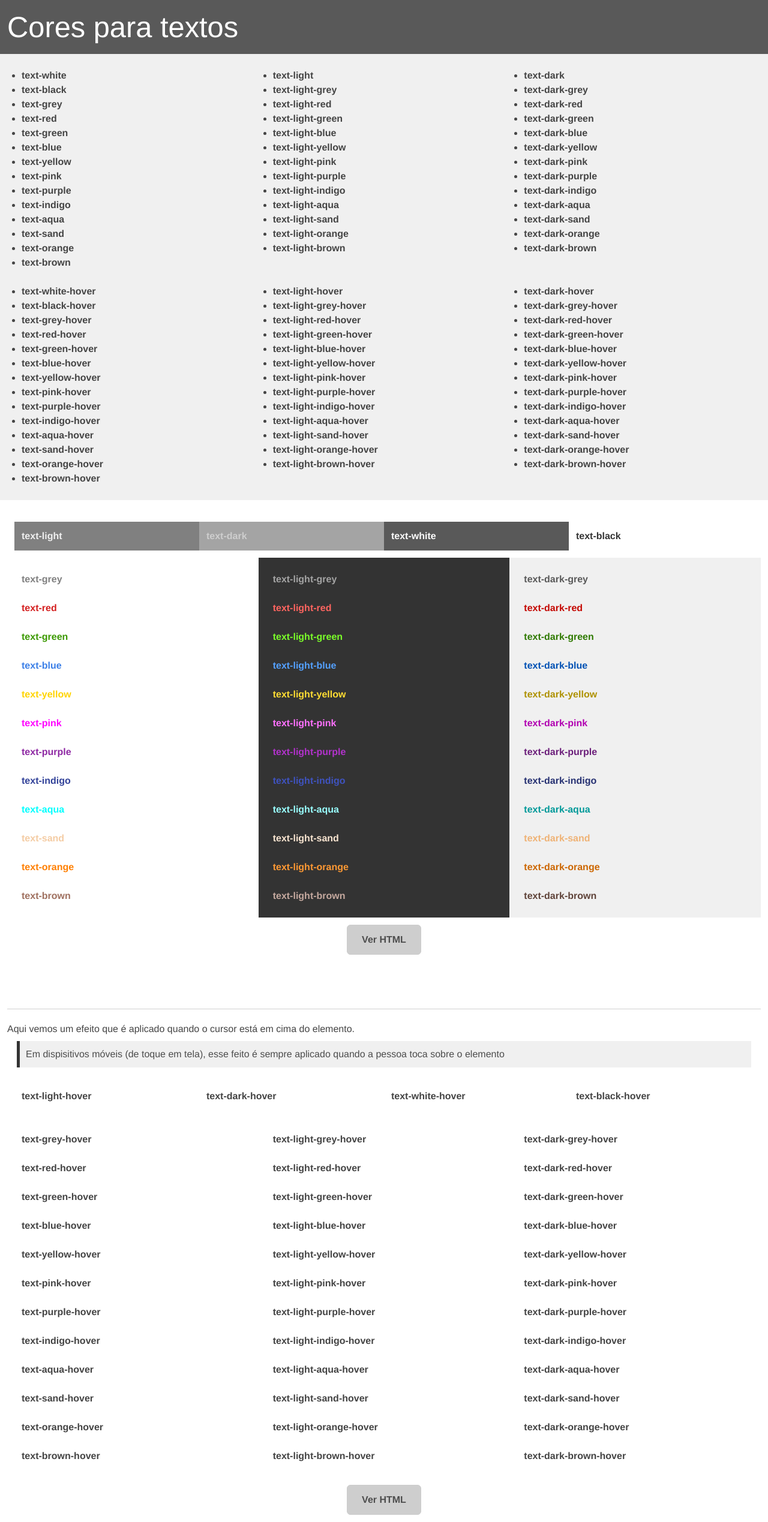
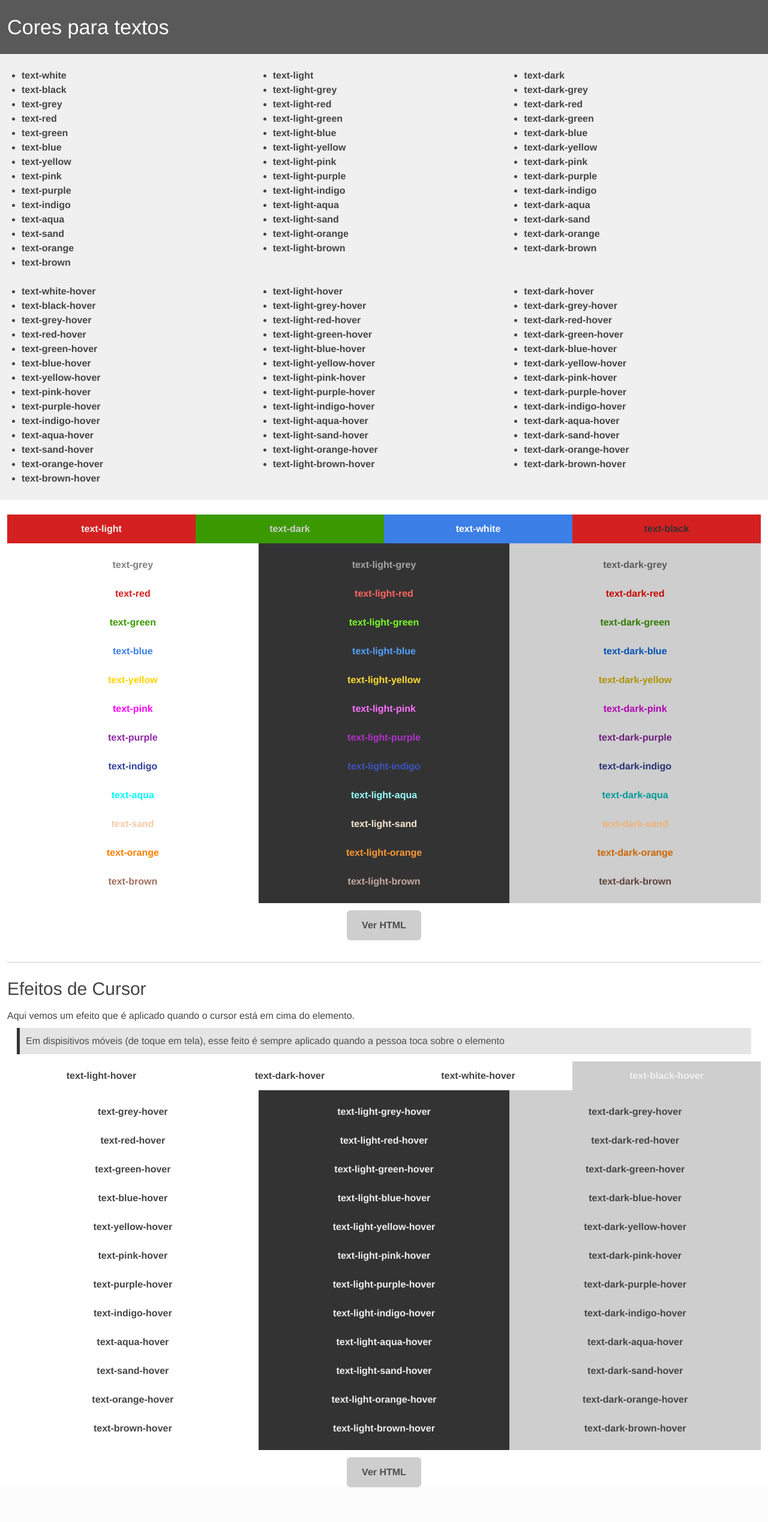
Before and after one commit to Spell-Master/sm-web, a PHP site: page /css/exemplos/cores-de-texto.html in a window 1280 px wide. Shown: the whole page at 60% size. After the commit the page ends 2480 px from the top, so only its background shows below. Run offline with PHP 8.4, Linux system fonts and the light colour scheme.

Commit message:
css-default part8

```diff
--- a/css/css-default.css
+++ b/css/css-default.css
@@ -160,7 +160,7 @@ h6, .h6 {font-size: var(--text-size-h6); line-height: 116%}
 
 .h1, .h2, .h3, .h4, .h5, .h6,
  h1,  h2,  h3,  h4,  h5,  h6 {
-     font-family: inherit; font-weight: lighter; color: inherit; word-wrap: break-word
+     font-family: inherit; font-weight: lighter; color: inherit; word-wrap: break-word; font-size-adjust: .37
 }
 
 .font-min    {font-size: var(--text-size-min)}
@@ -187,10 +187,10 @@ h6, .h6 {font-size: var(--text-size-h6); line-height: 116%}
     position: relative;
     clear: both
 }
-.container-min    {max-width: 40rem}    /* 480px smartphone */
-.container-medium {max-width: 64rem}    /* 1024px monitor genérico 24 polegadas */
-.container-max    {max-width: 240rem}   /* 3840px 4k */
-.container        {max-width: 120rem}   /* 1920px full HD */
+.container-min    {max-width: 30rem}  /* 480px smartphone */
+.container-medium {max-width: 64rem}  /* 1024px monitor genérico 24 polegadas */
+.container-max    {max-width: 240rem} /* 3840px 4k */
+.container        {max-width: 120rem} /* 1920px full HD */
 
 /**
  * ****************************************
@@ -321,15 +321,15 @@ q[class^="quote"] {
 .alert-danger  {color: #ac1818; background-color: #eababa !important}
 
 .card,
-.card-light  {border: .0625rem solid rgba(0,0,10,.1)}
+.card-light,
 .card-dark   {border: .0625rem solid rgba(0,0,0,.1)}
 .card-red    {border: .0625rem solid rgba(200,10,0,.1)}
 .card-green  {border: .0625rem solid rgba(50,120,0,.1)}
 .card-blue   {border: .0625rem solid rgba(0,80,180,.1)}
 .card-yellow {border: .0625rem solid rgba(110,100,30,.1)}
 
-.card,        .quote        {color: #4c4c4c; background-color: #f0f0f0 !important}
-.card-light                 {color: #444444; background-color: #e1e1e1 !important}
+.card,        .quote        {color: #4c4c4c; background-color: #e5e5e5 !important}
+.card-light                 {color: #444444; background-color: #d8d8d8 !important}
 .card-dark                  {color: #4c4c4c; background-color: #bfbfbf !important}
 .card-red,    .quote-red    {color: #990500; background-color: #f7d9d9 !important}
 .card-green,  .quote-green  {color: #1d4c00; background-color: #d9f7d9 !important}
--- a/css/exemplos/cores-de-texto.html
+++ b/css/exemplos/cores-de-texto.html
@@ -16,7 +16,6 @@
         <script src="../../lib/prism/prism.js" type="text/javascript"></script>
     </head>
     <body>
-        <header>
         <div class="bg-dark-grey padding-all text-white">
             <div class="container">
                 <h1>Cores para textos</h1>
@@ -134,142 +133,145 @@
                 </div>
             </div>
         </div>
-        </header>
-        <main class="bg-white">
+
         <div class="container padding-all">
-
-                <div class="margin-top">
-                    <div class="row-pad">
-                        <div class="col-single">
-                            <div class="row-pad">
-                                <div class="col-quarter bg-grey">
-                                    <div class="text-light bold">text-light</div>
-                                </div>
-                                <div class="col-quarter bg-light-grey">
-                                    <div class="text-dark bold">text-dark</div>
-                                </div>
-                                <div class="col-quarter bg-dark-grey">
-                                    <div class="text-white bold">text-white</div>
+            <div class="margin-top align-center bold">
+                <div class="row">
+                    <div class="col-quarter">
+                        <div class="text-light padding-all bg-red">text-light</div>
                     </div>
                     <div class="col-quarter">
-                                    <div class="text-black bold">text-black</div>
+                        <div class="text-dark padding-all bg-green">text-dark</div>
+                    </div>
+                    <div class="col-quarter">
+                        <div class="text-white padding-all bg-blue">text-white</div>
+                    </div>
+                    <div class="col-quarter">
+                        <div class="text-black padding-all bg-red">text-black</div>
                     </div>
                 </div>
-                        </div>
+                <div class="row-pad">
                     <div class="col-third">
-                            <div class="text-grey bold padding-all">text-grey</div>
-                            <div class="text-red bold padding-all">text-red</div>
-                            <div class="text-green bold padding-all">text-green</div>
-                            <div class="text-blue bold padding-all">text-blue</div>
-                            <div class="text-yellow bold padding-all">text-yellow</div>
-                            <div class="text-pink bold padding-all">text-pink</div>
-                            <div class="text-purple bold padding-all">text-purple</div>
-                            <div class="text-indigo bold padding-all">text-indigo</div>
-                            <div class="text-aqua bold padding-all">text-aqua</div>
-                            <div class="text-sand bold padding-all">text-sand</div>
-                            <div class="text-orange bold padding-all">text-orange</div>
-                            <div class="text-brown bold padding-all">text-brown</div>
+                        <div class="text-grey padding-all">text-grey</div>
+                        <div class="text-red padding-all">text-red</div>
+                        <div class="text-green padding-all">text-green</div>
+                        <div class="text-blue padding-all">text-blue</div>
+                        <div class="text-yellow padding-all">text-yellow</div>
+                        <div class="text-pink padding-all">text-pink</div>
+                        <div class="text-purple padding-all">text-purple</div>
+                        <div class="text-indigo padding-all">text-indigo</div>
+                        <div class="text-aqua padding-all">text-aqua</div>
+                        <div class="text-sand padding-all">text-sand</div>
+                        <div class="text-orange padding-all">text-orange</div>
+                        <div class="text-brown padding-all">text-brown</div>
                     </div>
                     <div class="col-third bg-black">
-                            <div class="text-light-grey bold padding-all">text-light-grey</div>
-                            <div class="text-light-red bold padding-all">text-light-red</div>
-                            <div class="text-light-green bold padding-all">text-light-green</div>
-                            <div class="text-light-blue bold padding-all">text-light-blue</div>
-                            <div class="text-light-yellow bold padding-all">text-light-yellow</div>
-                            <div class="text-light-pink bold padding-all">text-light-pink</div>
-                            <div class="text-light-purple bold padding-all">text-light-purple</div>
-                            <div class="text-light-indigo bold padding-all">text-light-indigo</div>
-                            <div class="text-light-aqua bold padding-all">text-light-aqua</div>
-                            <div class="text-light-sand bold padding-all">text-light-sand</div>
-                            <div class="text-light-orange bold padding-all">text-light-orange</div>
-                            <div class="text-light-brown bold padding-all">text-light-brown</div>
+                        <div class="text-light-grey padding-all">text-light-grey</div>
+                        <div class="text-light-red padding-all">text-light-red</div>
+                        <div class="text-light-green padding-all">text-light-green</div>
+                        <div class="text-light-blue padding-all">text-light-blue</div>
+                        <div class="text-light-yellow padding-all">text-light-yellow</div>
+                        <div class="text-light-pink padding-all">text-light-pink</div>
+                        <div class="text-light-purple padding-all">text-light-purple</div>
+                        <div class="text-light-indigo padding-all">text-light-indigo</div>
+                        <div class="text-light-aqua padding-all">text-light-aqua</div>
+                        <div class="text-light-sand padding-all">text-light-sand</div>
+                        <div class="text-light-orange padding-all">text-light-orange</div>
+                        <div class="text-light-brown padding-all">text-light-brown</div>
                     </div>
-                        <div class="col-third bg-light">
-                            <div class="text-dark-grey bold padding-all">text-dark-grey</div>
-                            <div class="text-dark-red bold padding-all">text-dark-red</div>
-                            <div class="text-dark-green bold padding-all">text-dark-green</div>
-                            <div class="text-dark-blue bold padding-all">text-dark-blue</div>
-                            <div class="text-dark-yellow bold padding-all">text-dark-yellow</div>
-                            <div class="text-dark-pink bold padding-all">text-dark-pink</div>
-                            <div class="text-dark-purple bold padding-all">text-dark-purple</div>
-                            <div class="text-dark-indigo bold padding-all">text-dark-indigo</div>
-                            <div class="text-dark-aqua bold padding-all">text-dark-aqua</div>
-                            <div class="text-dark-sand bold padding-all">text-dark-sand</div>
-                            <div class="text-dark-orange bold padding-all">text-dark-orange</div>
-                            <div class="text-dark-brown bold padding-all">text-dark-brown</div>
+                    <div class="col-third bg-dark">
+                        <div class="text-dark-grey padding-all">text-dark-grey</div>
+                        <div class="text-dark-red padding-all">text-dark-red</div>
+                        <div class="text-dark-green padding-all">text-dark-green</div>
+                        <div class="text-dark-blue padding-all">text-dark-blue</div>
+                        <div class="text-dark-yellow padding-all">text-dark-yellow</div>
+                        <div class="text-dark-pink padding-all">text-dark-pink</div>
+                        <div class="text-dark-purple padding-all">text-dark-purple</div>
+                        <div class="text-dark-indigo padding-all">text-dark-indigo</div>
+                        <div class="text-dark-aqua padding-all">text-dark-aqua</div>
+                        <div class="text-dark-sand padding-all">text-dark-sand</div>
+                        <div class="text-dark-orange padding-all">text-dark-orange</div>
+                        <div class="text-dark-brown padding-all">text-dark-brown</div>
                     </div>
                 </div>
             </div>
             <div class="margin-top align-center">
                 <button class="btn-default radius-all-min bold" data-code="">Ver HTML</button>
             </div>
+        </div>
 
-                <div class="sm-margin-top">
-                    <hr class="sm-line" />
-                    <p>Aqui vemos um efeito que é aplicado quando o cursor está em cima
-                        do elemento.</p>
-                    <blockquote class="quote">Em dispisitivos móveis (de toque em tela),
-                        esse feito é sempre aplicado quando a pessoa toca sobre
-                        o elemento</blockquote>
-                    <div class="margin-top">
-                        <div class="row-pad">
-                            <div class="col-single">
-                                <div class="row-pad">
+        <div class="margin-top-max">
+            <div class="container padding-lr">
+                <hr class="border-bottom-min border-dark" />
+                <h2>Efeitos de Cursor</h2>
+                <p>
+                    Aqui vemos um efeito que é aplicado quando
+                    o cursor está em cima do elemento.
+                </p>
+                <blockquote class="quote">
+                    Em dispisitivos móveis (de toque em tela),
+                    esse feito é sempre aplicado quando a pessoa
+                    toca sobre o elemento
+                </blockquote>
+
+
+                <div class="margin-top align-center bold">
+                    <div class="row">
                         <div class="col-quarter">
-                                        <div class="text-light-hover bold">text-light-hover</div>
+                            <div class="text-light-hover padding-all">text-light-hover</div>
                         </div>
                         <div class="col-quarter">
-                                        <div class="text-dark-hover bold">text-dark-hover</div>
+                            <div class="text-dark-hover padding-all">text-dark-hover</div>
                         </div>
                         <div class="col-quarter">
-                                        <div class="text-white-hover bold">text-white-hover</div>
+                            <div class="text-white-hover padding-all">text-white-hover</div>
                         </div>
                         <div class="col-quarter">
-                                        <div class="text-black-hover bold">text-black-hover</div>
+                            <div class="text-light text-black-hover padding-all bg-dark">text-black-hover</div>
                         </div>
                     </div>
+                    <div class="row-pad">
+                        <div class="col-third">
+                            <div class="text-grey-hover padding-all">text-grey-hover</div>
+                            <div class="text-red-hover padding-all">text-red-hover</div>
+                            <div class="text-green-hover padding-all">text-green-hover</div>
+                            <div class="text-blue-hover padding-all">text-blue-hover</div>
+                            <div class="text-yellow-hover padding-all">text-yellow-hover</div>
+                            <div class="text-pink-hover padding-all">text-pink-hover</div>
+                            <div class="text-purple-hover padding-all">text-purple-hover</div>
+                            <div class="text-indigo-hover padding-all">text-indigo-hover</div>
+                            <div class="text-aqua-hover padding-all">text-aqua-hover</div>
+                            <div class="text-sand-hover padding-all">text-sand-hover</div>
+                            <div class="text-orange-hover padding-all">text-orange-hover</div>
+                            <div class="text-brown-hover padding-all">text-brown-hover</div>
                         </div>
-                            <div class="col-third">
-                                <div class="text-grey-hover bold padding-all">text-grey-hover</div>
-                                <div class="text-red-hover bold padding-all">text-red-hover</div>
-                                <div class="text-green-hover bold padding-all">text-green-hover</div>
-                                <div class="text-blue-hover bold padding-all">text-blue-hover</div>
-                                <div class="text-yellow-hover bold padding-all">text-yellow-hover</div>
-                                <div class="text-pink-hover bold padding-all">text-pink-hover</div>
-                                <div class="text-purple-hover bold padding-all">text-purple-hover</div>
-                                <div class="text-indigo-hover bold padding-all">text-indigo-hover</div>
-                                <div class="text-aqua-hover bold padding-all">text-aqua-hover</div>
-                                <div class="text-sand-hover bold padding-all">text-sand-hover</div>
-                                <div class="text-orange-hover bold padding-all">text-orange-hover</div>
-                                <div class="text-brown-hover bold padding-all">text-brown-hover</div>
+                        <div class="col-third bg-black text-light">
+                            <div class="text-light-grey-hover padding-all">text-light-grey-hover</div>
+                            <div class="text-light-red-hover padding-all">text-light-red-hover</div>
+                            <div class="text-light-green-hover padding-all">text-light-green-hover</div>
+                            <div class="text-light-blue-hover padding-all">text-light-blue-hover</div>
+                            <div class="text-light-yellow-hover padding-all">text-light-yellow-hover</div>
+                            <div class="text-light-pink-hover padding-all">text-light-pink-hover</div>
+                            <div class="text-light-purple-hover padding-all">text-light-purple-hover</div>
+                            <div class="text-light-indigo-hover padding-all">text-light-indigo-hover</div>
+                            <div class="text-light-aqua-hover padding-all">text-light-aqua-hover</div>
+                            <div class="text-light-sand-hover padding-all">text-light-sand-hover</div>
+                            <div class="text-light-orange-hover padding-all">text-light-orange-hover</div>
+                            <div class="text-light-brown-hover padding-all">text-light-brown-hover</div>
                         </div>
-                            <div class="col-third">
-                                <div class="text-light-grey-hover bold padding-all">text-light-grey-hover</div>
-                                <div class="text-light-red-hover bold padding-all">text-light-red-hover</div>
-                                <div class="text-light-green-hover bold padding-all">text-light-green-hover</div>
-                                <div class="text-light-blue-hover bold padding-all">text-light-blue-hover</div>
-                                <div class="text-light-yellow-hover bold padding-all">text-light-yellow-hover</div>
-                                <div class="text-light-pink-hover bold padding-all">text-light-pink-hover</div>
-                                <div class="text-light-purple-hover bold padding-all">text-light-purple-hover</div>
-                                <div class="text-light-indigo-hover bold padding-all">text-light-indigo-hover</div>
-                                <div class="text-light-aqua-hover bold padding-all">text-light-aqua-hover</div>
-                                <div class="text-light-sand-hover bold padding-all">text-light-sand-hover</div>
-                                <div class="text-light-orange-hover bold padding-all">text-light-orange-hover</div>
-                                <div class="text-light-brown-hover bold padding-all">text-light-brown-hover</div>
-                            </div>
-                            <div class="col-third">
-                                <div class="text-dark-grey-hover bold padding-all">text-dark-grey-hover</div>
-                                <div class="text-dark-red-hover bold padding-all">text-dark-red-hover</div>
-                                <div class="text-dark-green-hover bold padding-all">text-dark-green-hover</div>
-                                <div class="text-dark-blue-hover bold padding-all">text-dark-blue-hover</div>
-                                <div class="text-dark-yellow-hover bold padding-all">text-dark-yellow-hover</div>
-                                <div class="text-dark-pink-hover bold padding-all">text-dark-pink-hover</div>
-                                <div class="text-dark-purple-hover bold padding-all">text-dark-purple-hover</div>
-                                <div class="text-dark-indigo-hover bold padding-all">text-dark-indigo-hover</div>
-                                <div class="text-dark-aqua-hover bold padding-all">text-dark-aqua-hover</div>
-                                <div class="text-dark-sand-hover bold padding-all">text-dark-sand-hover</div>
-                                <div class="text-dark-orange-hover bold padding-all">text-dark-orange-hover</div>
-                                <div class="text-dark-brown-hover bold padding-all">text-dark-brown-hover</div>
+                        <div class="col-third bg-dark">
+                            <div class="text-dark-grey-hover padding-all">text-dark-grey-hover</div>
+                            <div class="text-dark-red-hover padding-all">text-dark-red-hover</div>
+                            <div class="text-dark-green-hover padding-all">text-dark-green-hover</div>
+                            <div class="text-dark-blue-hover padding-all">text-dark-blue-hover</div>
+                            <div class="text-dark-yellow-hover padding-all">text-dark-yellow-hover</div>
+                            <div class="text-dark-pink-hover padding-all">text-dark-pink-hover</div>
+                            <div class="text-dark-purple-hover padding-all">text-dark-purple-hover</div>
+                            <div class="text-dark-indigo-hover padding-all">text-dark-indigo-hover</div>
+                            <div class="text-dark-aqua-hover padding-all">text-dark-aqua-hover</div>
+                            <div class="text-dark-sand-hover padding-all">text-dark-sand-hover</div>
+                            <div class="text-dark-orange-hover padding-all">text-dark-orange-hover</div>
+                            <div class="text-dark-brown-hover padding-all">text-dark-brown-hover</div>
                         </div>
                     </div>
                 </div>
@@ -278,15 +280,14 @@
                 </div>
             </div>
         </div>
-        </main>
-        <footer class="bg-white">
+
         <div class="modal" id="show-code">
             <div class="modal-box">
                 <div class="modal-header"><span class="font-max">Código Fonte</span></div>
                 <div class="modal-content"><pre><code class="language-html"></code></pre></div>
             </div>
         </div>
-        </footer>
-        <script>showCode.init()</script>
+
+        <script>showCode.init();</script>
     </body>
 </html>
```
Also changed, not shown: other parts of css/css-default.css (+43 -41 lines), css/exemplos/tipografia.html (+18 -15 lines). Lines whose indentation alone changed are shown as unchanged.
